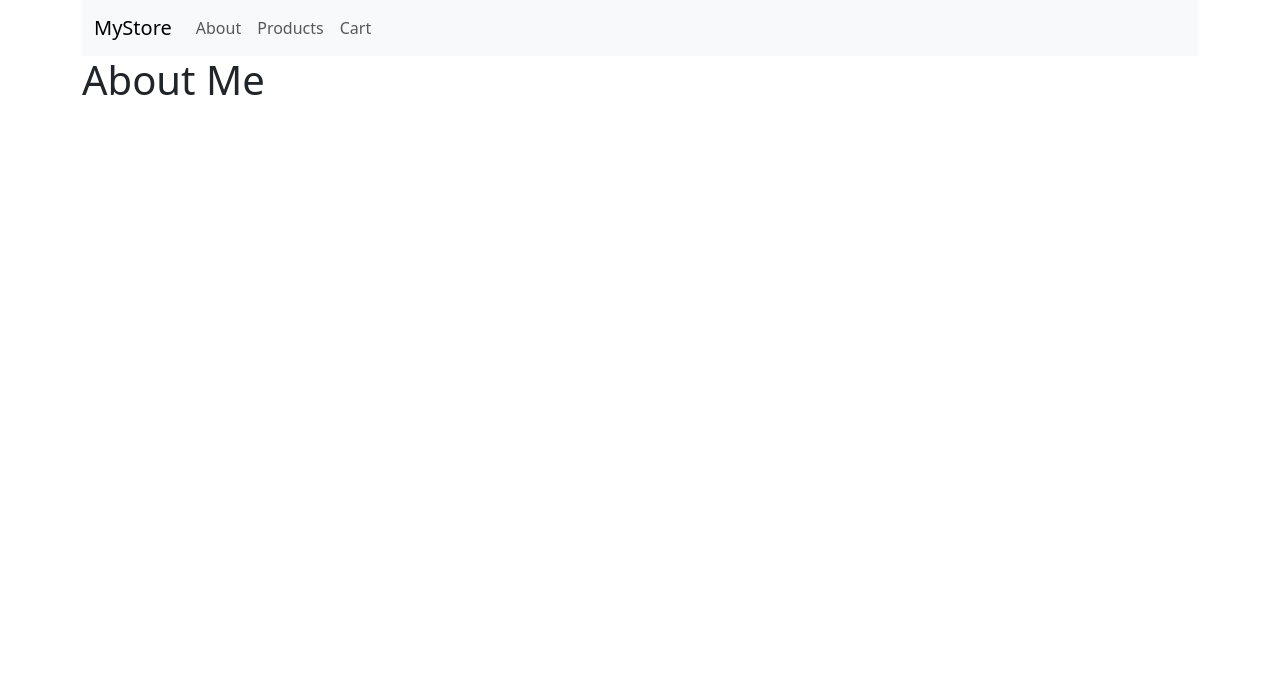
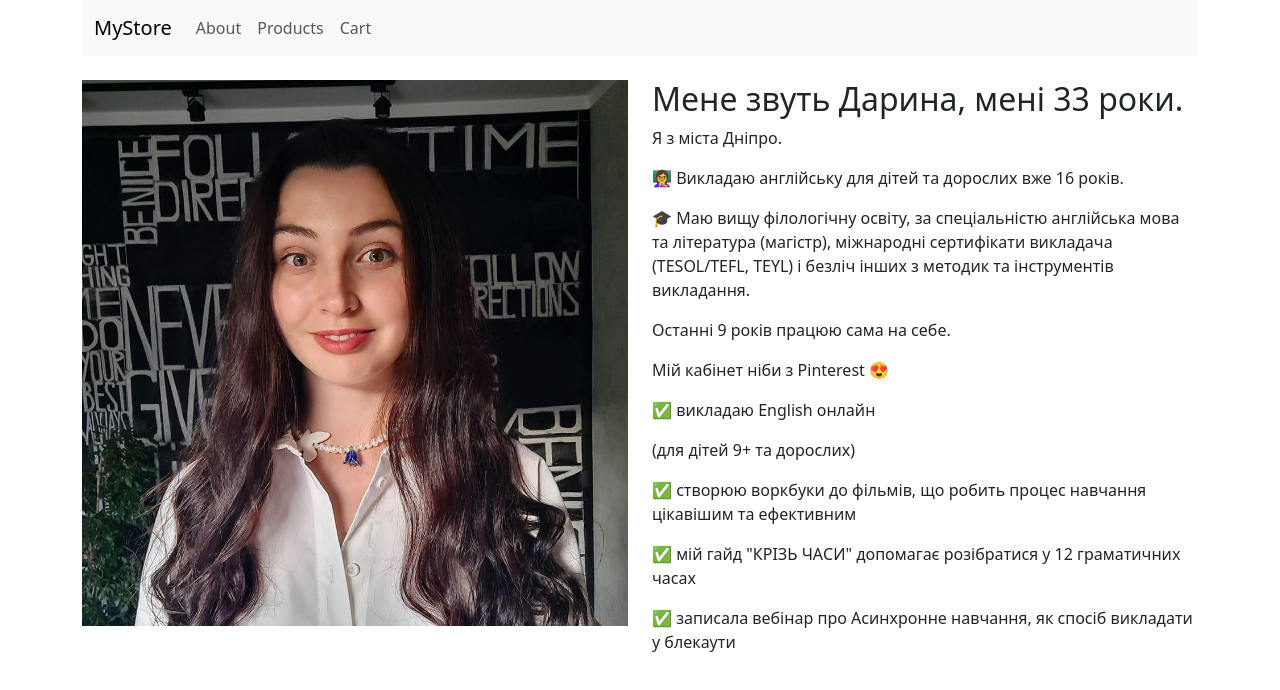
Before and after one commit to holus-bolus/daryna-english-webstore, a React (Vite) app: page /about in a window 1280 px wide. Shown: the top 690 px of the page. Built offline with nearby package versions, Linux system fonts and the light colour scheme.

Commit message:
Added the About page

```diff
--- a/src/components/AboutMe.tsx
+++ b/src/components/AboutMe.tsx
@@ -1,10 +1,46 @@
 import NavigationMenu from './NavigationMenu.tsx';
+import profileImage from '../assets/images/profile-image.jpg';
 
 const AboutMe = () => {
   return (
     <div className="container">
       <NavigationMenu />
-      <h1>About Me</h1>
+      <div className="row align-items-start my-4">
+        <div className="col-md-6">
+          <img
+            src={profileImage}
+            alt="Profile"
+            className="img-fluid"
+            style={{ maxWidth: '100%' }}
+          />
+        </div>
+        <div className="col-md-6">
+          <h2>Мене звуть Дарина, мені 33 роки.</h2>
+          <p>Я з міста Дніпро.</p>
+          <p>👩‍🏫 Викладаю англійську для дітей та дорослих вже 16 років.</p>
+          <p>
+            🎓 Маю вищу філологічну освіту, за спеціальністю англійська мова та
+            література (магістр), міжнародні сертифікати викладача (TESOL/TEFL,
+            TEYL) і безліч інших з методик та інструментів викладання.
+          </p>
+          <p>Останні 9 років працюю сама на себе.</p>
+          <p>Мій кабінет ніби з Pinterest 😍</p>
+          <p>✅️ викладаю English онлайн</p>
+          <p>(для дітей 9+ та дорослих)</p>
+          <p>
+            ✅️ створюю воркбуки до фільмів, що робить процес навчання цікавішим
+            та ефективним
+          </p>
+          <p>
+            ✅️ мій гайд "КРІЗЬ ЧАСИ" допомагає розібратися у 12 граматичних
+            часах
+          </p>
+          <p>
+            ✅️ записала вебінар про Асинхронне навчання, як спосіб викладати у
+            блекаути{' '}
+          </p>
+        </div>
+      </div>
     </div>
   );
 };
--- a/src/components/Home.tsx
+++ b/src/components/Home.tsx
@@ -2,7 +2,7 @@ import NavigationMenu from './NavigationMenu.tsx';
 
 const Home = () => {
   return (
-    <div>
+    <div className="container">
       <NavigationMenu />
       <h1>Home</h1>
       <p>This is the home page</p>
--- a/src/components/Products.tsx
+++ b/src/components/Products.tsx
@@ -1,6 +1,7 @@
 import { useSelector } from 'react-redux';
 import { RootState } from '../app/store.ts';
 import SingleProduct from './SingleProduct.tsx';
+import NavigationMenu from './NavigationMenu.tsx';
 
 const Products = () => {
   const products = useSelector((state: RootState) => state.products.items);
@@ -8,6 +9,7 @@ const Products = () => {
   return (
     <>
       <div className="container">
+        <NavigationMenu />
         <div className="row">
           {products &&
             products.map((product) => (
```
Also changed, not shown: src/assets/images/profile-image.jpg (added), 4 other files (tests, documents, lock files or other folders).
